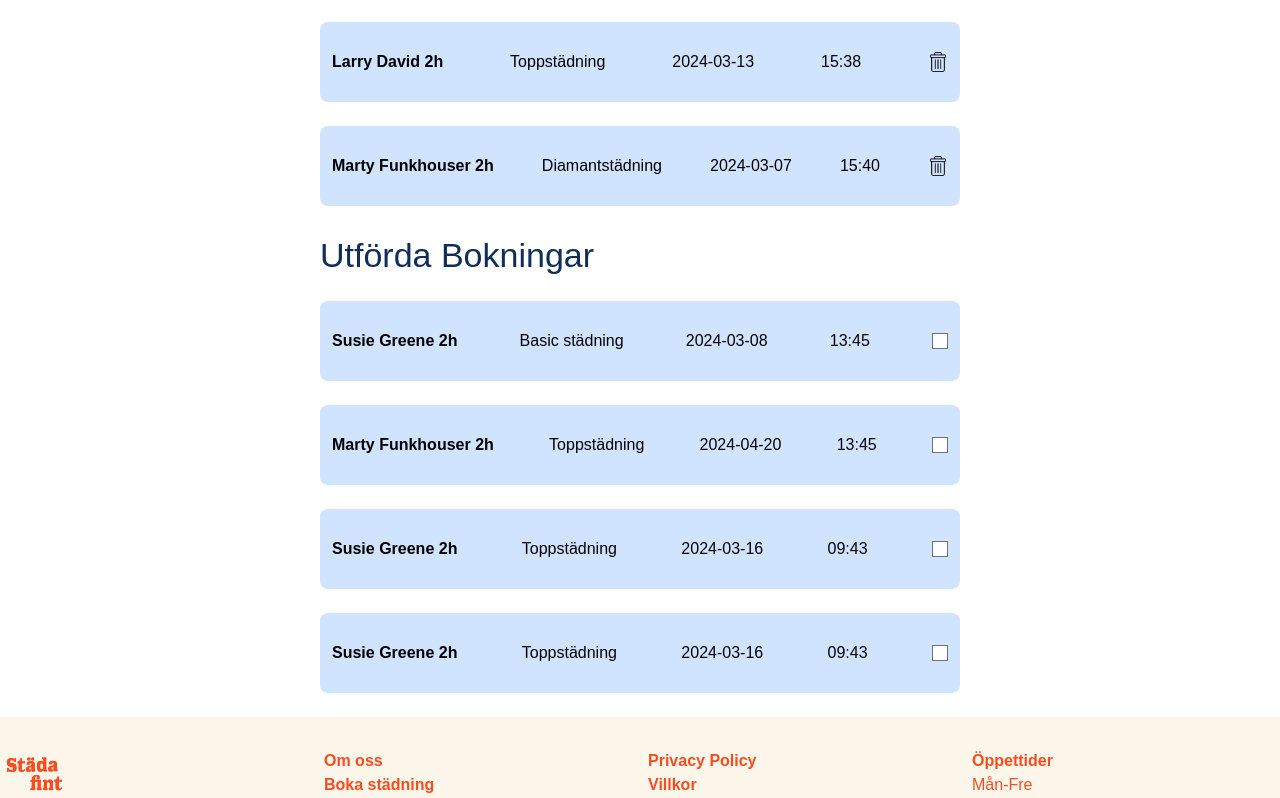
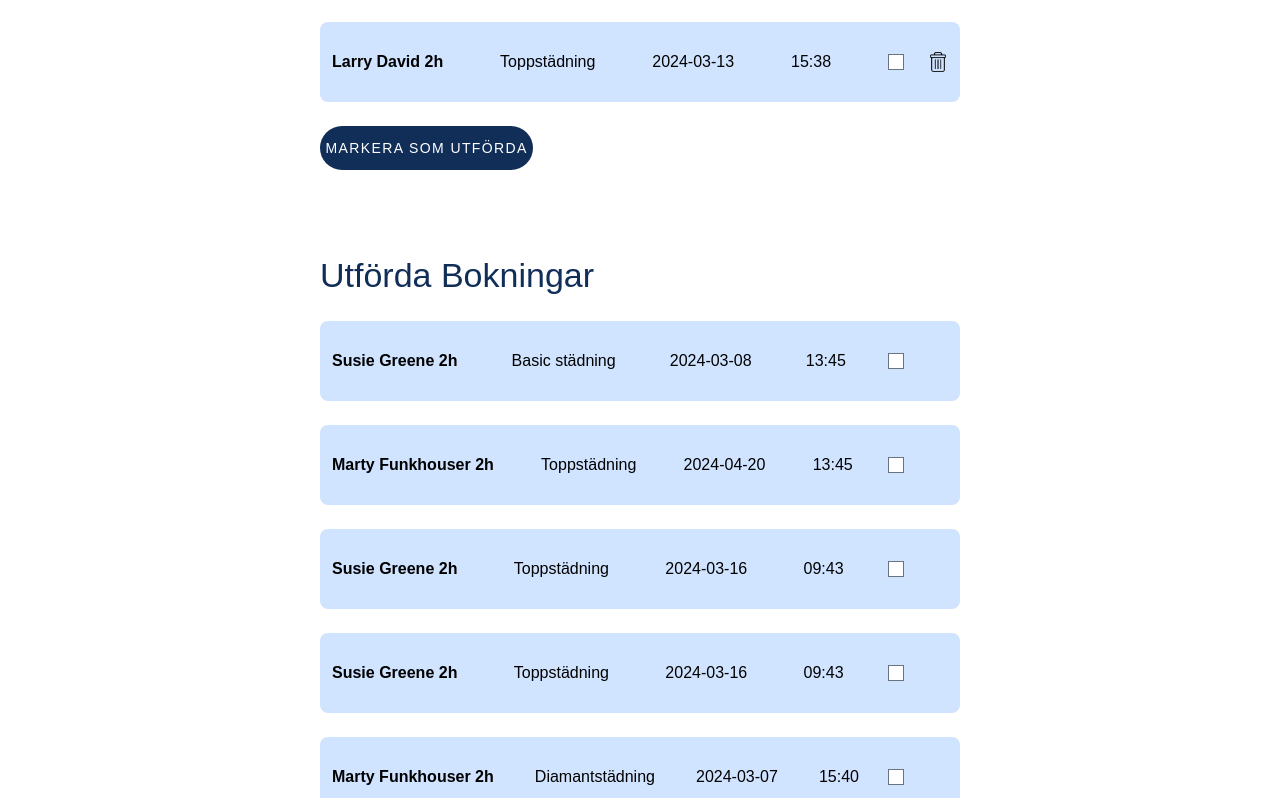
Before and after one commit to varamara/cleaning-service, a React (Vite) app in the folder cleaning-service-js-2/: page /BookingPage in a window 1280 px wide. Shown: the part 1161-1959 px from the top of the page. Built offline with nearby package versions, Linux system fonts and the light colour scheme; data requests are answered from the project's data file.

Commit message:
Created completed function

```diff
--- a/cleaning-service-js-2/db.json
+++ b/cleaning-service-js-2/db.json
@@ -96,7 +96,16 @@
       "customer": "",
       "grade": "Diamantstädning",
       "cleaner": "Marty Funkhouser",
-      "status": false
+      "status": true
+    },
+    {
+      "id": "9b4a80cc-f224-49f1-b3ce-4d88176e99fd",
+      "date": "2024-03-04T13:19:27.000Z",
+      "time": "14:22",
+      "customer": "",
+      "grade": "Basic städning",
+      "cleaner": "Marty Funkhouser",
+      "status": true
     }
   ]
 }
--- a/cleaning-service-js-2/src/components/bookingpagecomponents/BookingForm.tsx
+++ b/cleaning-service-js-2/src/components/bookingpagecomponents/BookingForm.tsx
@@ -3,15 +3,14 @@ import DatePicker from "react-datepicker";
 import "react-datepicker/dist/react-datepicker.css";
 import { v4 as uuidv4 } from "uuid";
 import { IBooking, CleaningGrade } from "../../interfaces";
+import PrimaryButton from "../sharedcomponents/PrimaryButton";
 
 interface BookingFormProps {
   addBooking: (newBooking: IBooking) => void;
-  cleaners: { id: string, name: string }[];
+  cleaners: { id: string; name: string }[];
 }
 
-const BookingForm: React.FC<BookingFormProps> = ({
-  addBooking, cleaners
-}) => {
+const BookingForm: React.FC<BookingFormProps> = ({ addBooking, cleaners }) => {
   const [formValues, setFormValues] = useState<IBooking>({
     id: "",
     cleaner: "",
@@ -42,7 +41,7 @@ const BookingForm: React.FC<BookingFormProps> = ({
   const handleSubmit = async (e: React.FormEvent) => {
     e.preventDefault();
 
-    if ( !formValues.grade || !formValues.date ) {
+    if (!formValues.grade || !formValues.date) {
       alert("Please fill in all fields");
       return;
     }
@@ -60,7 +59,6 @@ const BookingForm: React.FC<BookingFormProps> = ({
     addBooking(newBooking);
 
     // bör vi ha prev här?
-
   };
 
   return (
@@ -79,7 +77,6 @@ const BookingForm: React.FC<BookingFormProps> = ({
                   </option>
                 ))}
               </select>
-
             </fieldset>
 
             <fieldset className="mb-4 flex">
@@ -116,12 +113,7 @@ const BookingForm: React.FC<BookingFormProps> = ({
               />
             </div>
             <div className="flex justify-center">
-              <button
-                type="submit"
-                className="bg-primaryBlue text-white py-3 rounded-full hover:bg-secondaryBlue hover:text-primaryBlue duration-200 text-sm tracking-widest w-1/3"
-              >
-                BOKA STÄDNING
-              </button>
+              <PrimaryButton buttonText={"BOKA STÄDNING"}/>
             </div>
           </form>
         </div>
--- a/cleaning-service-js-2/src/components/bookingpagecomponents/bookinginfosection/CompletedBookings.tsx
+++ b/cleaning-service-js-2/src/components/bookingpagecomponents/bookinginfosection/CompletedBookings.tsx
@@ -26,7 +26,7 @@ const CompletedBookings: React.FC<ICompleteBookings> = ({
                   {new Date(book.date).toLocaleDateString("sv-SE")}
                 </li>
                 <li className="flex-grow m-3">{book.time}</li>
-                 <input type="checkbox" className="m-3" />
+                 <input type="checkbox" className="mr-14" />
               </ul>
             </div>
           );
--- a/cleaning-service-js-2/src/components/bookingpagecomponents/bookinginfosection/FutureBookings.tsx
+++ b/cleaning-service-js-2/src/components/bookingpagecomponents/bookinginfosection/FutureBookings.tsx
@@ -1,16 +1,21 @@
+import { useState } from "react";
 import TrashBin from "../../../assets/delete.png";
 import { IBooking } from "../../../interfaces";
+import PrimaryButton from "../../sharedcomponents/PrimaryButton";
+import axios from "axios";
 
 interface IFutureBookings {
   bookings: IBooking[];
   removeBooking: (id: string) => void;
+  setBookings: React.Dispatch<React.SetStateAction<IBooking[]>>;
 }
 
 const FutureBookings: React.FC<IFutureBookings> = ({
   bookings,
+  setBookings,
   removeBooking,
 }) => {
-
+  const [checkedBookings, setCheckedBookings] = useState<string[]>([]);
 
   const handleRemove = async (bookingId: string) => {
     if (window.confirm("Are you sure you want to remove this booking?")) {
@@ -18,9 +23,46 @@ const FutureBookings: React.FC<IFutureBookings> = ({
     }
   };
 
+  const handleCheck = (bookingId: string) => {
+    if (checkedBookings.includes(bookingId)) {
+      setCheckedBookings(checkedBookings.filter((id) => id !== bookingId));
+    } else {
+      setCheckedBookings([...checkedBookings, bookingId]);
+    }
+  };
+
+  const markAsCompleted = async () => {
+    for (const bookingId of checkedBookings) {
+      try {
+        const bookingToUpdate = bookings.find(
+          (booking) => booking.id === bookingId
+        );
+        if (!bookingToUpdate) {
+          console.error(`Booking with id ${bookingId} not found.`);
+          continue;
+        }
+        const updatedBooking = { ...bookingToUpdate, status: true };
+
+        await axios.put(
+          `http://localhost:3000/bookings/${bookingId}`,
+          updatedBooking
+        );
+
+        const updatedBookings = bookings.map((booking) =>
+          booking.id === bookingId ? updatedBooking : booking
+        );
+        setBookings(updatedBookings);
+      } catch (error) {
+        console.error("Error updating booking:", error);
+      }
+    }
+
+    setCheckedBookings([]);
+  };
+
   return (
-    <section>
-      <h2 className="text-h2 text-primaryBlue ustify-center w-1/2 mx-auto mb-5">
+    <section className="mb-20">
+      <h2 className="text-h2 text-primaryBlue justify-center w-1/2 mx-auto mb-5">
         Kommande bokningar
       </h2>
       {bookings.map((book) => {
@@ -36,6 +78,11 @@ const FutureBookings: React.FC<IFutureBookings> = ({
                   {new Date(book.date).toLocaleDateString("sv-SE")}
                 </li>
                 <li className="flex-grow m-3">{book.time}</li>
+                <input
+                  type="checkbox"
+                  className="m-3"
+                  onChange={() => handleCheck(book.id)}
+                />
                 <button className="m-3" onClick={() => handleRemove(book.id)}>
                   <img className="size-5" src={TrashBin} alt="Trash bin" />
                 </button>
@@ -44,6 +91,12 @@ const FutureBookings: React.FC<IFutureBookings> = ({
           );
         }
       })}
+      <div className="justify-center w-1/2 mx-auto mb-5">
+        <PrimaryButton
+          buttonText="MARKERA SOM UTFÖRDA"
+          onClick={markAsCompleted}
+        />
+      </div>
     </section>
   );
 };
--- a/cleaning-service-js-2/src/components/sharedcomponents/PrimaryButton.tsx
+++ b/cleaning-service-js-2/src/components/sharedcomponents/PrimaryButton.tsx
@@ -0,0 +1,18 @@
+interface IPrimaryButton {
+  buttonText: string;
+  onClick?: () => void;
+}
+
+const PrimaryButton: React.FC<IPrimaryButton> = ({ onClick, buttonText }) => {
+  return (
+    <button
+      type="submit"
+      onClick={onClick}
+      className="bg-primaryBlue text-white py-3 rounded-full hover:bg-secondaryBlue hover:text-primaryBlue duration-200 text-sm tracking-widest w-1/3"
+    >
+      {buttonText}
+    </button>
+  );
+};
+
+export default PrimaryButton;
--- a/cleaning-service-js-2/src/pages/BookingPage.tsx
+++ b/cleaning-service-js-2/src/pages/BookingPage.tsx
@@ -55,7 +55,7 @@ const BookingPage = () => {
   return (
     <>
       <BookingForm addBooking={addBooking} cleaners={cleaners} />
-      <FutureBookings bookings={bookings} removeBooking={removeBooking} />
+      <FutureBookings bookings={bookings} setBookings={setBookings} removeBooking={removeBooking} />
       <CompletedBookings bookings={bookings}/>
     </>
   );
```
